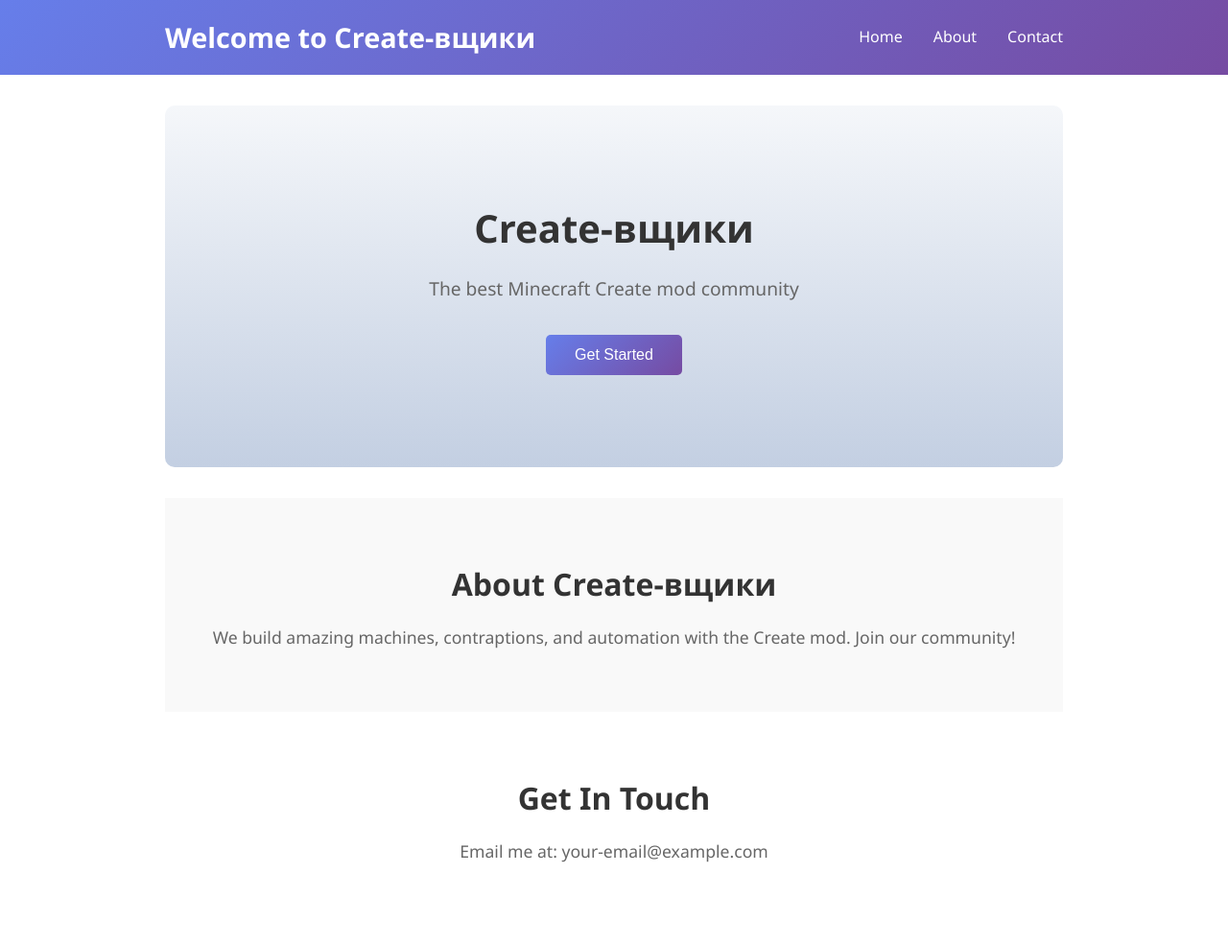
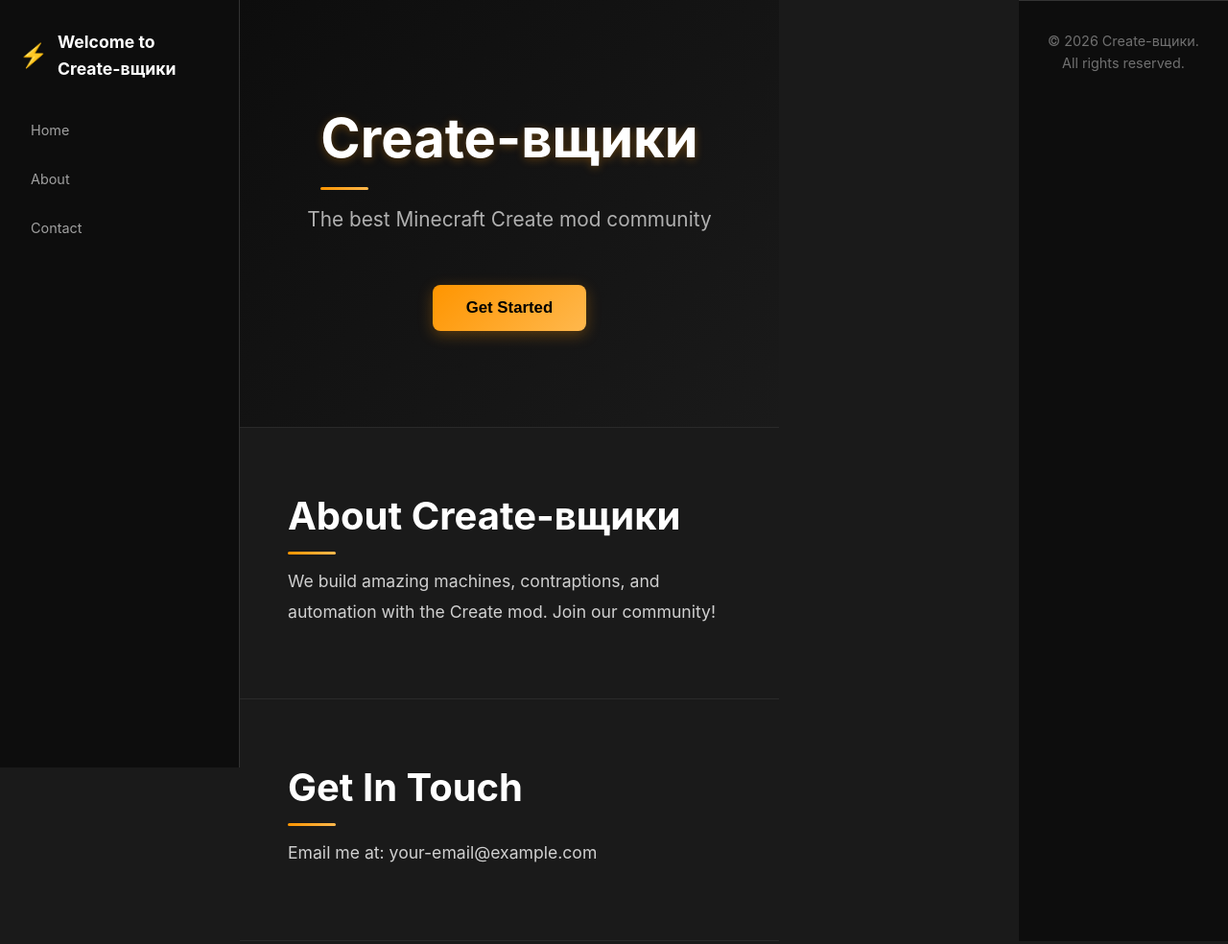
Before and after one commit to FrostiXS/my-website, a plain HTML site: page index.html in a window 1280 px wide. Shown: the top 984 px of the page at 96% size. Drawn offline with Linux system fonts and the light colour scheme.

Commit message:
Apply Gitbook-style dark theme with sidebar layout

```diff
--- a/styles.css
+++ b/styles.css
@@ -1,3 +1,5 @@
+/* Gitbook-style dark theme for Create-vshchiki */
+
 * {
   margin: 0;
   padding: 0;
@@ -5,134 +7,199 @@
 }
 
 body {
-    font-family: 'Segoe UI', Tahoma, Geneva, Verdana, sans-serif;
+  font-family: -apple-system, BlinkMacSystemFont, 'Segoe UI', Roboto, sans-serif;
+  background-color: #1a1a1a;
+  color: #e0e0e0;
   line-height: 1.6;
-    color: #333;
+  display: flex;
 }
 
 header {
-    background: linear-gradient(135deg, #667eea 0%, #764ba2 100%);
-    color: white;
-    padding: 1rem 0;
-    position: sticky;
+  position: fixed;
   top: 0;
+  left: 0;
+  width: 250px;
+  height: 100vh;
+  background-color: #0d0d0d;
+  border-right: 1px solid #333;
+  overflow-y: auto;
+  padding: 30px 20px;
   z-index: 1000;
 }
 
-nav {
-    max-width: 1000px;
-    margin: 0 auto;
+header h1 {
+  font-size: 1.1rem;
+  color: #fff;
+  margin-bottom: 30px;
   display: flex;
-    justify-content: space-between;
   align-items: center;
-    padding: 0 2rem;
+  gap: 10px;
 }
 
-nav h1 {
-    font-size: 1.8rem;
+header h1::before {
+  content: '\⚡';
+  font-size: 1.5rem;
+  color: #ff9500;
 }
 
-ul {
-    display: flex;
+nav ul {
   list-style: none;
-    gap: 2rem;
 }
 
-ul li a {
-    color: white;
-    text-decoration: none;
-    transition: opacity 0.3s ease;
+nav ul li {
+  margin-bottom: 12px;
 }
 
-ul li a:hover {
-    opacity: 0.8;
+nav ul li a {
+  color: #a0a0a0;
+  text-decoration: none;
+  font-size: 0.9rem;
+  display: block;
+  padding: 8px 12px;
+  border-radius: 6px;
+  transition: all 0.3s ease;
+}
+
+nav ul li a:hover {
+  color: #ff9500;
+  background-color: #2a2a2a;
+  padding-left: 16px;
 }
 
 main {
-    max-width: 1000px;
-    margin: 0 auto;
-    padding: 0 2rem;
+  margin-left: 250px;
+  padding: 0;
+  width: calc(100% - 250px);
 }
 
 section {
-    padding: 4rem 0;
-    text-align: center;
+  padding: 60px 50px;
+  border-bottom: 1px solid #2a2a2a;
 }
 
-.hero {
-    background: linear-gradient(180deg, #f5f7fa 0%, #c3cfe2 100%);
-    padding: 6rem 0;
-    border-radius: 10px;
-    margin: 2rem 0;
+section:first-of-type {
+  background: linear-gradient(135deg, #0d0d0d 0%, #1a1a1a 100%);
+  text-align: center;
+  padding: 100px 50px;
+  background-attachment: fixed;
 }
 
-.hero h2 {
-    font-size: 2.5rem;
-    margin-bottom: 1rem;
-    color: #333;
+section:first-of-type h2 {
+  font-size: 3.5rem;
+  color: #fff;
+  margin-bottom: 20px;
+  text-shadow: 0 2px 10px rgba(255, 149, 0, 0.3);
 }
 
-.hero p {
-    font-size: 1.2rem;
-    color: #666;
-    margin-bottom: 2rem;
+section:first-of-type p {
+  font-size: 1.3rem;
+  color: #b0b0b0;
+  margin-bottom: 30px;
+  max-width: 600px;
+  margin-left: auto;
+  margin-right: auto;
+}
+
+section h2 {
+  font-size: 2.5rem;
+  color: #fff;
+  margin-bottom: 20px;
+  position: relative;
+  display: inline-block;
+}
+
+section h2::after {
+  content: '';
+  position: absolute;
+  bottom: -8px;
+  left: 0;
+  width: 50px;
+  height: 3px;
+  background: linear-gradient(90deg, #ff9500, #ffb84d);
+  border-radius: 2px;
+}
+
+section p {
+  color: #d0d0d0;
+  font-size: 1.1rem;
+  max-width: 800px;
+  line-height: 1.8;
+  margin-bottom: 15px;
 }
 
 .cta-btn {
-    background: linear-gradient(135deg, #667eea 0%, #764ba2 100%);
-    color: white;
-    padding: 12px 30px;
+  background: linear-gradient(135deg, #ff9500 0%, #ffb84d 100%);
+  color: #000;
+  padding: 14px 35px;
   border: none;
-    border-radius: 5px;
-    font-size: 1rem;
+  border-radius: 8px;
+  font-size: 1.05rem;
+  font-weight: 600;
   cursor: pointer;
-    transition: transform 0.3s ease;
+  transition: all 0.3s ease;
+  box-shadow: 0 4px 15px rgba(255, 149, 0, 0.3);
+  margin-top: 20px;
 }
 
 .cta-btn:hover {
-    transform: scale(1.05);
-}
-
-.about {
-    background: #f9f9f9;
-}
-
-.about h2,
-.contact h2 {
-    font-size: 2rem;
-    margin-bottom: 1rem;
-    color: #333;
-}
-
-.about p,
-.contact p {
-    font-size: 1.1rem;
-    color: #666;
+  transform: translateY(-3px);
+  box-shadow: 0 8px 25px rgba(255, 149, 0, 0.5);
 }
 
 footer {
-    background: #333;
-    color: white;
+  background-color: #0d0d0d;
+  color: #707070;
   text-align: center;
-    padding: 2rem;
-    margin-top: 3rem;
+  padding: 30px;
+  border-top: 1px solid #333;
+  font-size: 0.9rem;
+  margin-left: 250px;
 }
 
-@media (max-width: 600px) {
-    nav {
-        flex-direction: column;
-        gap: 1rem;
+::-webkit-scrollbar {
+  width: 8px;
 }
 
-    ul {
-        gap: 1rem;
+::-webkit-scrollbar-track {
+  background: #1a1a1a;
 }
 
-    .hero h2 {
+::-webkit-scrollbar-thumb {
+  background: #ff9500;
+  border-radius: 4px;
+}
+
+::-webkit-scrollbar-thumb:hover {
+  background: #ffb84d;
+}
+
+@media (max-width: 768px) {
+  body {
+    flex-direction: column;
+  }
+
+  header {
+    position: relative;
+    width: 100%;
+    height: auto;
+    border-right: none;
+    border-bottom: 1px solid #333;
+  }
+
+  main {
+    margin-left: 0;
+    width: 100%;
+  }
+
+  footer {
+    margin-left: 0;
+  }
+
+  section:first-of-type h2 {
+    font-size: 2rem;
+  }
+
+  section h2 {
     font-size: 1.8rem;
   }
-
-    section {
-        padding: 2rem 0;
 }
-}
```
Lines whose indentation alone changed are shown as unchanged.
